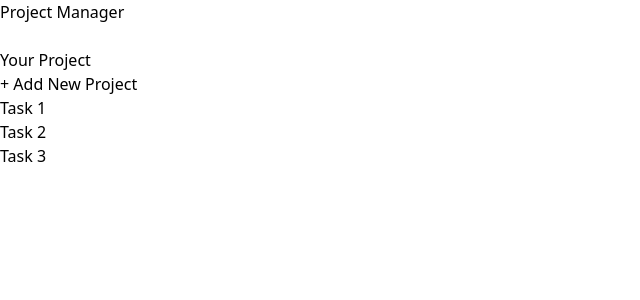
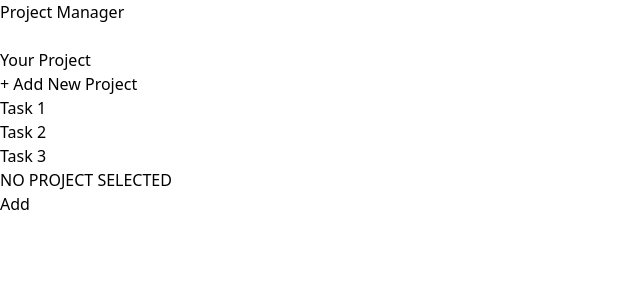
Before and after one commit to Zain0205/project-manager, a React (Vite) app: page / in a window 1280 px wide. Shown: the top 300 px of the page, without its empty margins (0-640 px from the left). Built offline with nearby package versions, Linux system fonts and the light colour scheme.

Commit message:
fix: fixing sidebar and app component

```diff
--- a/src/App.jsx
+++ b/src/App.jsx
@@ -1,12 +1,30 @@
-import React from 'react'
+import React, {useState} from 'react'
 import SideBar from "./components/SideBar.jsx";
 import Card from './components/Card.jsx';
+import NewProjectInput from "./components/NewProjectInput.jsx";
+import NotSelected from "./components/NotSelected.jsx";
 
 function App() {
+  const [projectManager, setProjectManager] = useState({
+    selectedTab: true,
+    projects: [],
+    task: []
+  })
+
+  const handleAddPoject = () => {
+    setProjectManager((prev) => {
+      return {
+        ...prev,
+        selectedTab: false
+      }
+    })
+  }
+
   return (
     <>
-      <main>
-        <SideBar />
+      <SideBar onAdd={handleAddPoject} />
+      <main className="pt-24 px-5">
+        {projectManager.selectedTab ? <NotSelected onAdd={handleAddPoject} /> : <NewProjectInput />}
       </main>
     </>
   )
--- a/src/components/SideBar.jsx
+++ b/src/components/SideBar.jsx
@@ -1,7 +1,7 @@
 import { useState } from "react";
 import Button from "./Button";
 
-export default function SideBar() {
+export default function SideBar({onAdd}) {
   const [menuIsOpen, setMenuIsOpen] = useState(false);
 
   const showMenu = !menuIsOpen ? "-translate-x-96 md:translate-x-0" : "translate-x-0";
@@ -28,7 +28,7 @@ export default function SideBar() {
         <nav className={`bg-zinc-800 absolute bottom-0 left-0 top-0 w-80 flex flex-col gap-y-5 transition-all duration-300 ease-in-out h-screen ${showMenu}`}>
           <div className="mt-3.5 ml-5">
             <h1 className="text-xl font-semibold mb-5 mt-1">Your Project</h1>
-            <Button>+ Add New Project</Button>
+            <Button onClick={onAdd}>+ Add New Project</Button>
           </div>
           <ul className="">
             <li className="px-5 py-2 text-md hover:bg-zinc-600">Task 1</li>
```
